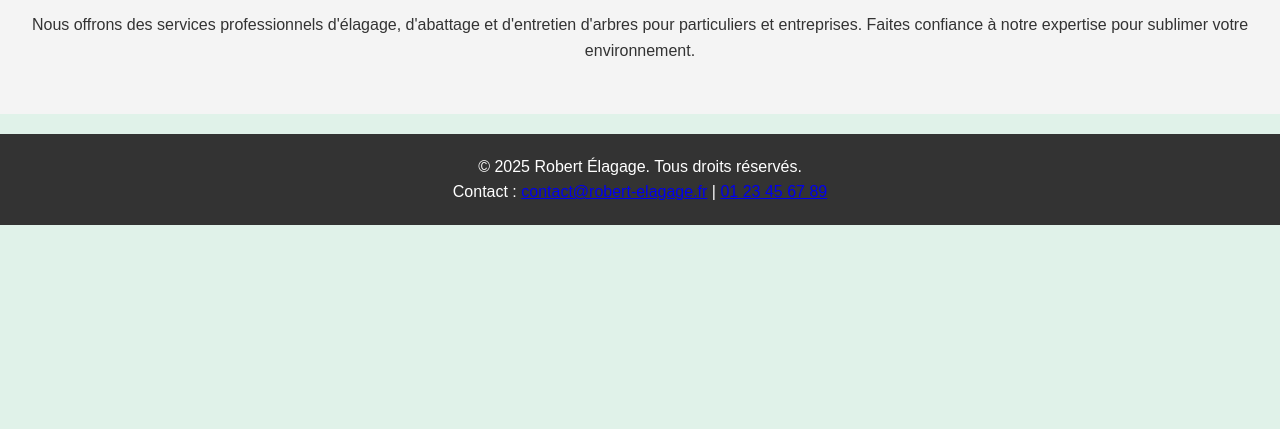
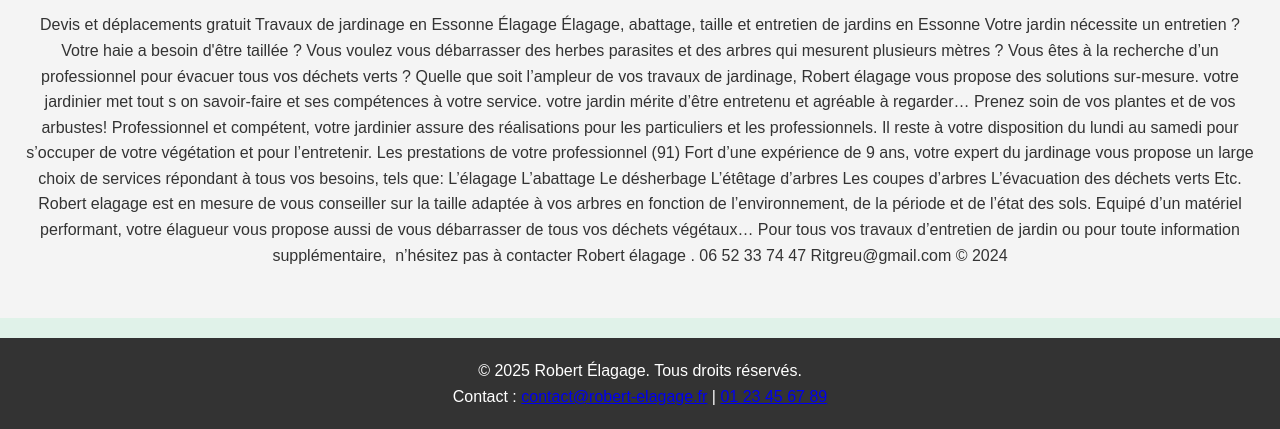
Before and after one commit to Robert-elagage/Robert-elagage-, a plain HTML site: page index.html in a window 1280 px wide. Shown: the part 567-996 px from the top of the page. Before the commit the page ends 800 px from the top, so only its background shows below. Drawn offline with Linux system fonts and the light colour scheme.

Commit message:
Update index.html

```diff
--- a/index.html
+++ b/index.html
@@ -26,8 +26,34 @@
     <!-- Section Accueil -->
     <section id="accueil">
         <h2>Bienvenue chez Robert Élagage</h2>
-        <p>Nous offrons des services professionnels d'élagage, d'abattage et d'entretien d'arbres pour particuliers et entreprises. Faites confiance à notre expertise pour sublimer votre environnement.</p>
-    </section>
+        <p>
+Devis et déplacements gratuit
+
+Travaux de jardinage en Essonne Élagage
+Élagage, abattage, taille et entretien de jardins  en Essonne
+Votre jardin nécessite un entretien ?  Votre haie a besoin d'être taillée ? Vous voulez vous débarrasser des herbes parasites et des arbres qui mesurent plusieurs mètres ?
+Vous êtes à la recherche d’un professionnel pour évacuer tous vos déchets verts ?
+Quelle que soit l’ampleur de vos travaux de jardinage, Robert élagage vous propose des solutions sur-mesure.
+votre jardinier met tout s on savoir-faire et ses compétences à votre service.
+ votre  jardin mérite d’être entretenu et agréable à regarder…
+Prenez soin de vos plantes et de vos arbustes!
+Professionnel et compétent, votre jardinier assure des réalisations pour les particuliers et les professionnels.
+Il reste à votre disposition du lundi au samedi pour s’occuper de votre végétation et pour l’entretenir.
+Les prestations de votre professionnel (91)
+Fort d’une expérience de 9 ans, votre expert du jardinage vous propose un large choix de services répondant à tous vos besoins, tels que:
+L’élagage
+L’abattage
+Le désherbage
+L’étêtage d’arbres
+Les coupes d’arbres
+L’évacuation des déchets verts
+Etc.
+Robert elagage est en mesure de vous conseiller sur la taille adaptée à vos arbres en fonction de l’environnement, de la période et de l’état des sols.
+Equipé d’un matériel performant, votre élagueur vous propose aussi de vous débarrasser de tous vos déchets végétaux…
+Pour tous vos travaux d’entretien de jardin ou pour toute information supplémentaire,  n’hésitez pas à contacter Robert élagage .
+06 52 33 74 47
+Ritgreu@gmail.com
+© 2024 </section>
 
     <!-- Footer -->
     <footer>
```
